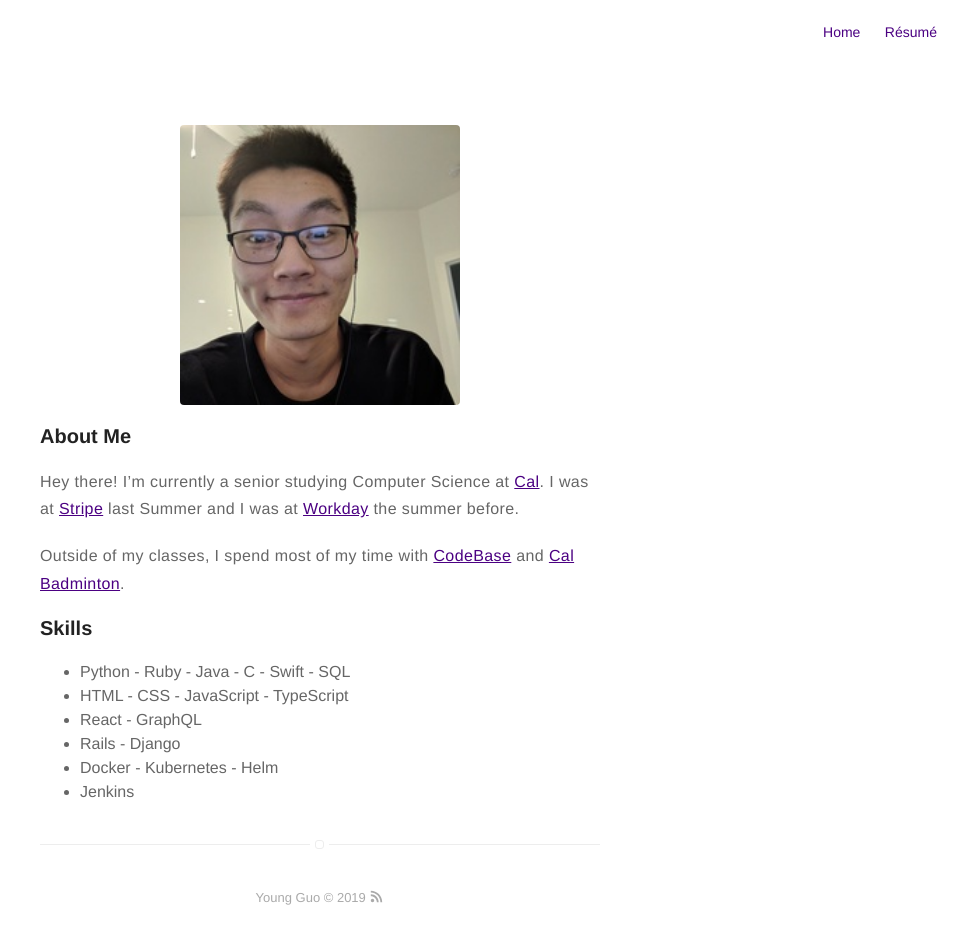
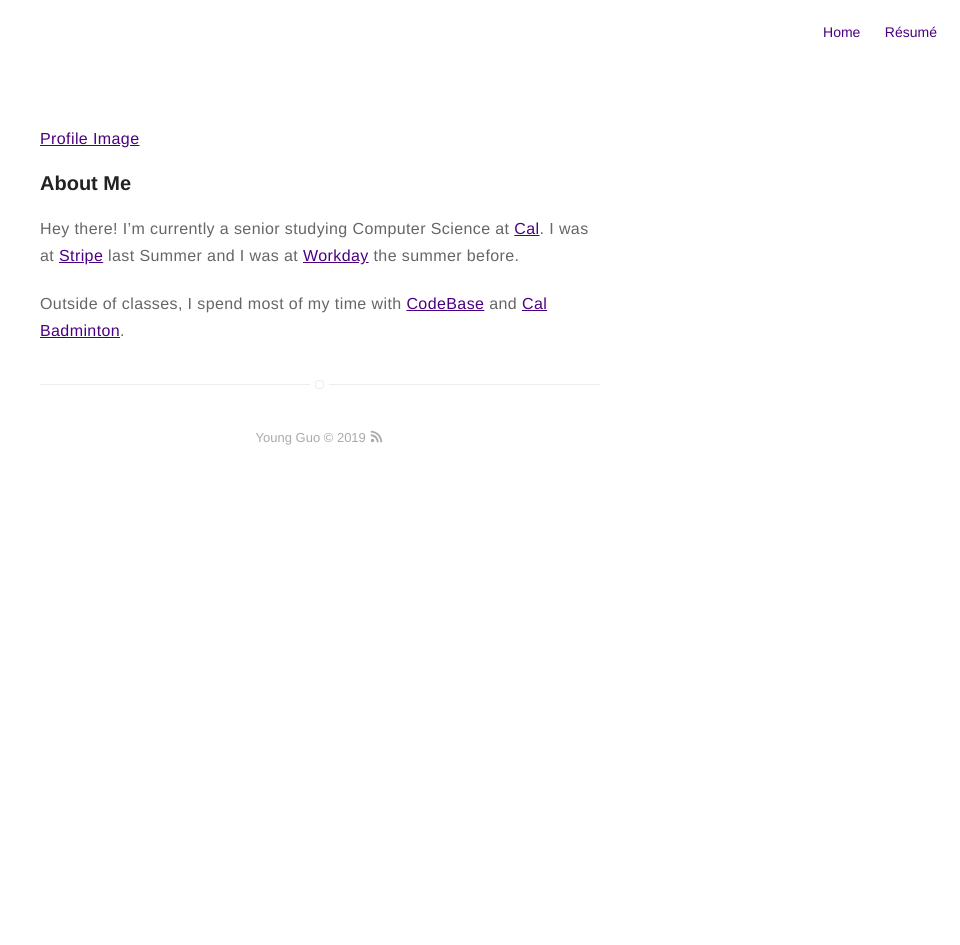
Before and after one commit to OldGuo/oldguo.github.io, a Jekyll site: the page built from about.md, in a window 1280 px wide. Shown: the whole page, without its empty margins (320-1280 px from the left). Built offline with Jekyll 4.4.1, drawn with Linux system fonts in a browser that asks for light colours; after the commit the page ends 900 px from its top, so only the background shows below that.

Commit message:
Update about

```diff
--- a/about.md
+++ b/about.md
@@ -2,17 +2,9 @@
 title: About
 layout: page
 ---
-![Profile Image]({{ site.url }}/{{ site.picture }})
+[Profile Image]({{ site.url }}/{{ site.picture }})
 
 ### About Me
 Hey there! I'm currently a senior studying Computer Science at [Cal](http://www.berkeley.edu/). I was at [Stripe](https://stripe.com/) last Summer and I was at [Workday](https://www.workday.com/) the summer before.
 
-Outside of my classes, I spend most of my time with [CodeBase](https://codebase.berkeley.edu/) and [Cal Badminton](https://badminton.berkeley.edu/).
-
-### Skills
-- Python - Ruby - Java - C - Swift - SQL
-- HTML - CSS - JavaScript - TypeScript
-- React - GraphQL
-- Rails - Django
-- Docker - Kubernetes - Helm
-- Jenkins
+Outside of classes, I spend most of my time with [CodeBase](https://codebase.berkeley.edu/) and [Cal Badminton](https://badminton.berkeley.edu/).
```
